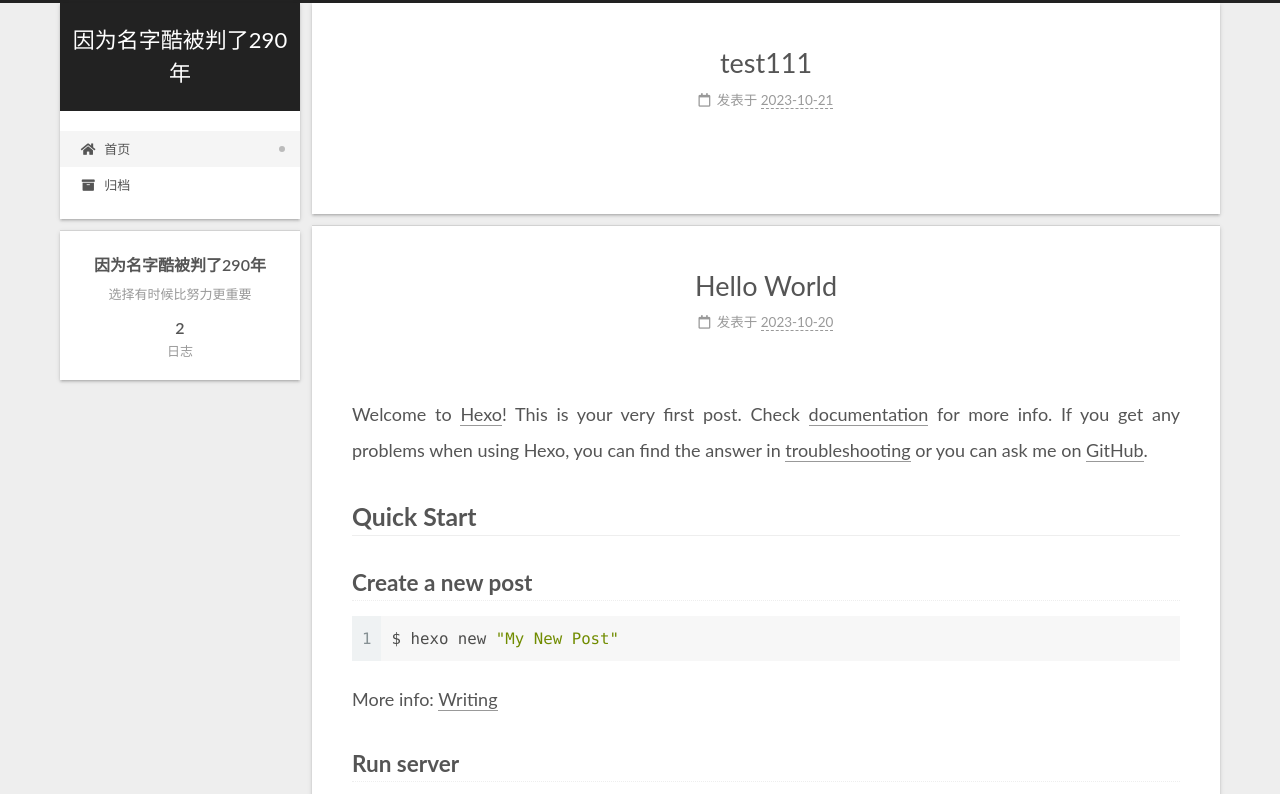
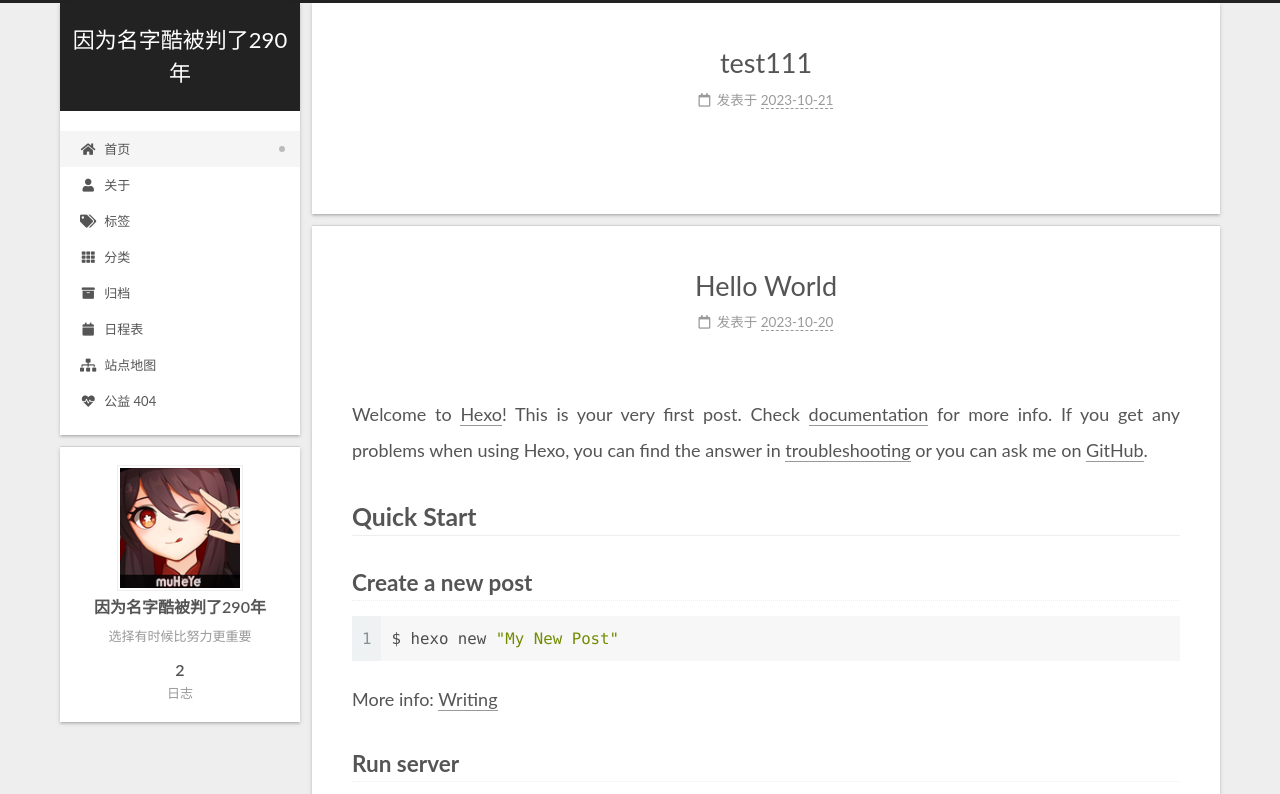
Before and after one commit to 213lgr/213lgr.github.io, a plain HTML site: page index.html in a window 1280 px wide. Shown: the top 794 px of the page. Drawn offline with Linux system fonts and the light colour scheme.

Commit message:
Site updated: 2023-10-21 09:22:21

```diff
--- a/css/main.css
+++ b/css/main.css
@@ -1168,7 +1168,7 @@ pre .javascript .function {
 }
 .links-of-author a::before,
 .links-of-author span.exturl::before {
-  background: #3c75eb;
+  background: #b5ffb4;
   border-radius: 50%;
   content: ' ';
   display: inline-block;
--- a/index.html
+++ b/index.html
@@ -115,9 +115,39 @@
     <a href="/" rel="section"><i class="fa fa-home fa-fw"></i>首页</a>
 
   </li>
+        <li class="menu-item menu-item-about">
+
+    <a href="/%E5%85%B3%E4%BA%8E/" rel="section"><i class="fa fa-user fa-fw"></i>关于</a>
+
+  </li>
+        <li class="menu-item menu-item-tags">
+
+    <a href="/tags/" rel="section"><i class="fa fa-tags fa-fw"></i>标签</a>
+
+  </li>
+        <li class="menu-item menu-item-categories">
+
+    <a href="/categories/" rel="section"><i class="fa fa-th fa-fw"></i>分类</a>
+
+  </li>
         <li class="menu-item menu-item-archives">
 
     <a href="/archives/" rel="section"><i class="fa fa-archive fa-fw"></i>归档</a>
+
+  </li>
+        <li class="menu-item menu-item-schedule">
+
+    <a href="/schedule/" rel="section"><i class="fa fa-calendar fa-fw"></i>日程表</a>
+
+  </li>
+        <li class="menu-item menu-item-sitemap">
+
+    <a href="/sitemap.xml" rel="section"><i class="fa fa-sitemap fa-fw"></i>站点地图</a>
+
+  </li>
+        <li class="menu-item menu-item-commonweal">
+
+    <a href="/404/" rel="section"><i class="fa fa-heartbeat fa-fw"></i>公益 404</a>
 
   </li>
   </ul>
@@ -150,7 +180,7 @@
     <link itemprop="mainEntityOfPage" href="http://example.com/2023/10/21/test111/">
 
     <span hidden itemprop="author" itemscope itemtype="http://schema.org/Person">
-      <meta itemprop="image" content="/images/avatar.gif">
+      <meta itemprop="image" content="/images/avatar.png">
       <meta itemprop="name" content="因为名字酷被判了290年">
       <meta itemprop="description" content="选择有时候比努力更重要">
     </span>
@@ -207,7 +237,7 @@
     <link itemprop="mainEntityOfPage" href="http://example.com/2023/10/20/hello-world/">
 
     <span hidden itemprop="author" itemscope itemtype="http://schema.org/Person">
-      <meta itemprop="image" content="/images/avatar.gif">
+      <meta itemprop="image" content="/images/avatar.png">
       <meta itemprop="name" content="因为名字酷被判了290年">
       <meta itemprop="description" content="选择有时候比努力更重要">
     </span>
@@ -328,6 +358,8 @@
 
       <div class="site-overview-wrap sidebar-panel">
         <div class="site-author motion-element" itemprop="author" itemscope itemtype="http://schema.org/Person">
+    <img class="site-author-image" itemprop="image" alt="因为名字酷被判了290年"
+      src="/images/avatar.png">
   <p class="site-author-name" itemprop="name">因为名字酷被判了290年</p>
   <div class="site-description" itemprop="description">选择有时候比努力更重要</div>
 </div>
```
Also changed, not shown: 2023/10/20/hello-world/index.html (+33 -1 lines), 2023/10/21/test111/index.html (+33 -1 lines), archives/2023/10/index.html (+32 -0 lines), archives/2023/index.html (+32 -0 lines), archives/index.html (+32 -0 lines), images/avatar.gif (deleted), images/avatar.png (added).
